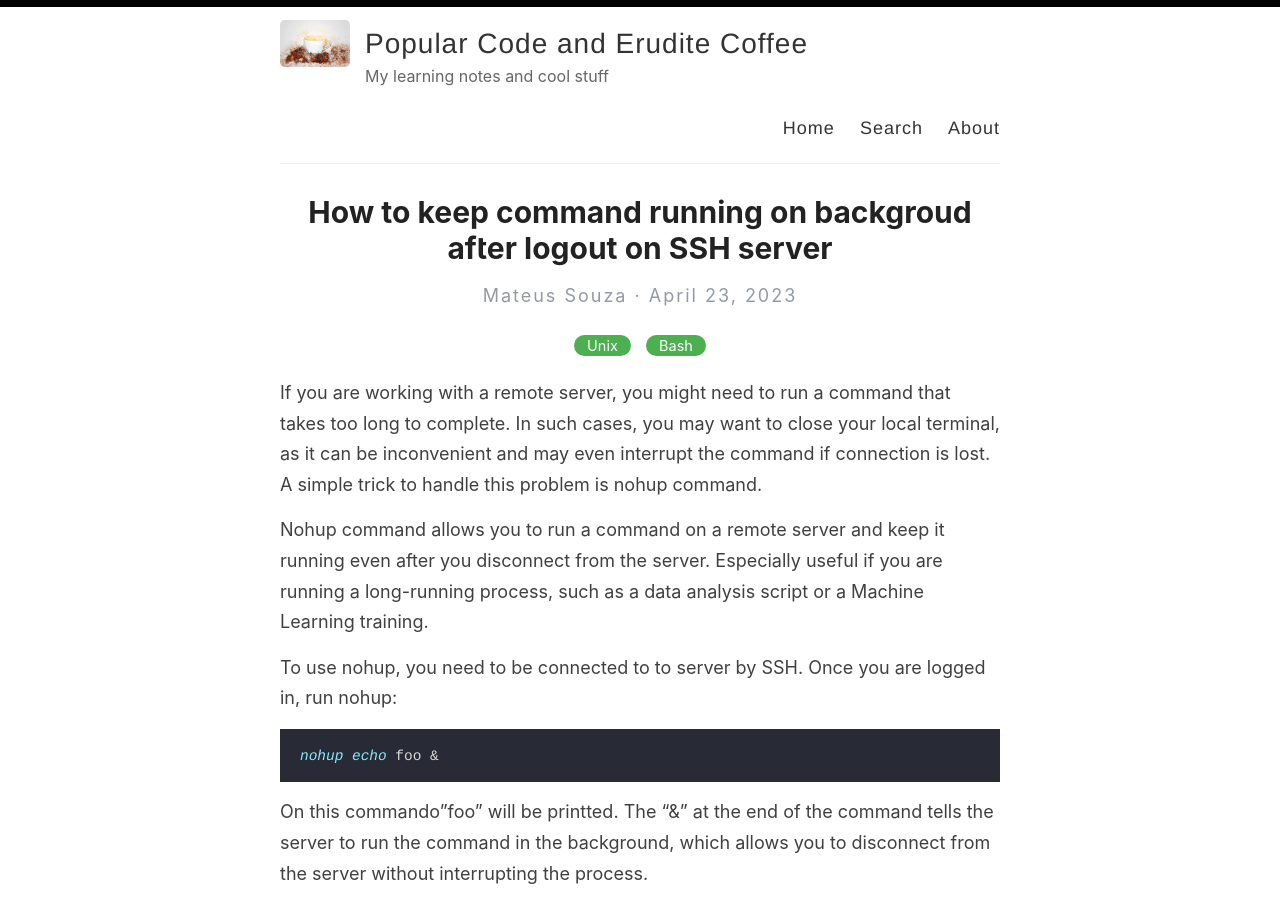
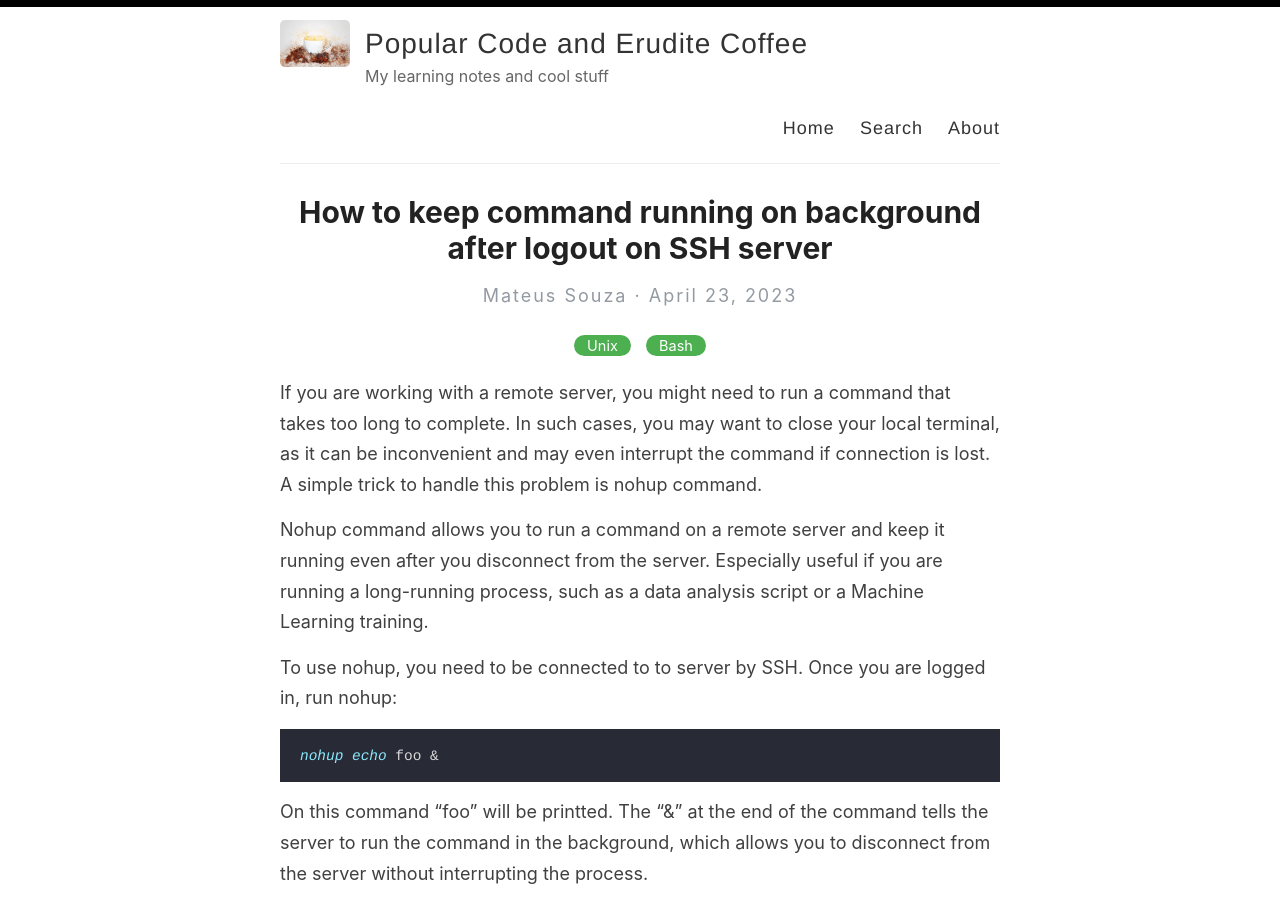
Before and after one commit to Mateusmsouza/mateusmsouza.github.io, a Jekyll site: the page built from _posts/2023-04-23-Nohup-command.md, in a window 1280 px wide. Shown: the top 909 px of the page. Built offline with Jekyll 4.4.1, drawn with Linux system fonts in a browser that asks for light colours.

Commit message:
fix typos

````diff
--- a/_posts/2023-04-23-Nohup-command.md
+++ b/_posts/2023-04-23-Nohup-command.md
@@ -1,6 +1,6 @@
 ---
 layout: post
-title: How to keep command running on backgroud after logout on SSH server
+title: How to keep command running on background after logout on SSH server
 categories: [Unix, Bash]
 ---
 
@@ -14,7 +14,7 @@ To use nohup, you need to be connected to to server by SSH. Once you are logged
 nohup echo foo &
 ```
 
-On this commando"foo" will be printted. The "&" at the end of the command tells the server to run the command in the background, which allows you to disconnect from the server without interrupting the process.
+On this command "foo" will be printted. The "&" at the end of the command tells the server to run the command in the background, which allows you to disconnect from the server without interrupting the process.
 
 For example, if you want to run a Python script called "some_script.py" on the remote server, you can use the following command:
 
````
